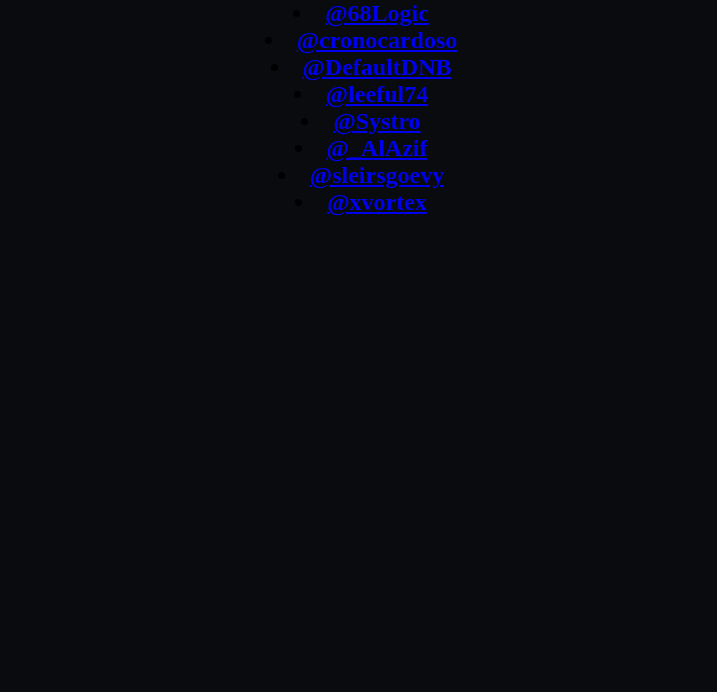
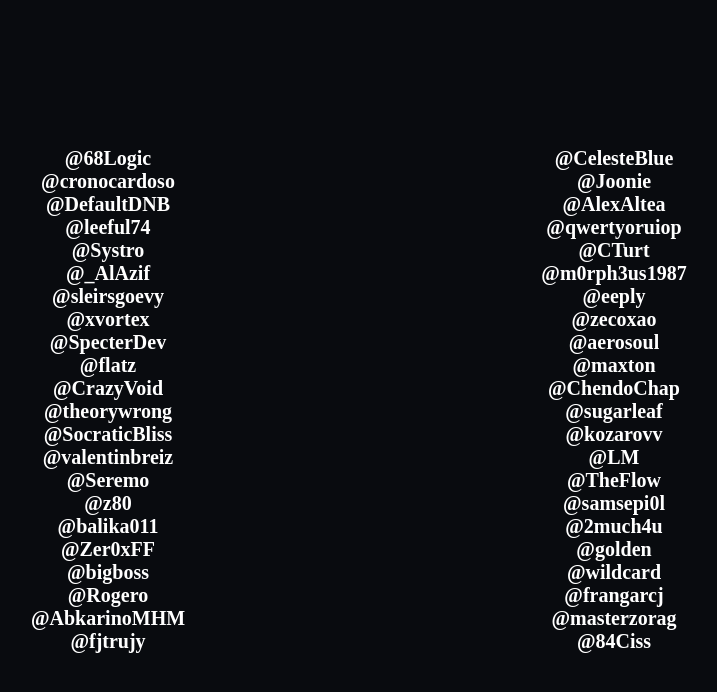
Before and after one commit to ciss84/host-6.72-v2.5-EN, a plain HTML site: page credits.html in a window 1280 px wide. Shown: the whole page, without its empty margins (279-996 px from the left). Drawn offline with Linux system fonts and the light colour scheme.

Commit message:
Update credits

```diff
--- a/credits.html
+++ b/credits.html
@@ -1,15 +1,40 @@
 <html>
+
 <head>
     <meta charset="utf-8" />
     <title>PS4HostCS V2.0.4 par Logic-68 C.S Mod By Mugiwara</title>
     <link rel="stylesheet" href="assets/css/default.css">
+    <style>
+        #listmenu {
+            text-align: center;
+            margin-top: 50vh;
+            transform: translateY(-50%);
+        }
+        #menucredit>li {
+            display: inline-block;
+            position: relative;
+            font-size: 20px;
+        }
+        #menucredit ul {
+            width: 500px;
+            list-style: none;
+            text-align: center;
+        }
+        #menucredit ul a {
+            color: #fff;
+            text-decoration: none;
+        }
+    </style>
 </head>
 <body>
     <script>
         document.body.style.backgroundImage = "url('assets/img/0.jpg')";
     </script>
-<center>
+    <div id="listmenu">
         <H2>
+            <ul id="menucredit">
+                <li>
+                    <ul>
           <li><a href="https://twitter.com/68Logic" id="@68Logic">@68Logic</a></li>
           <li><a href="https://twitter.com/cronocardoso" id="@cronocardoso">@cronocardoso</a></li>
           <li><a href="https://twitter.com/DefaultDNB" id="@DefaultDNB">@DefaultDNB</a></li>
@@ -18,6 +43,50 @@
           <li><a href="https://twitter.com/_alazif?lang=fr" id="@_AlAzif">@_AlAzif</a></li>
           <li><a href="https://github.com/sleirsgoevy/ps4jb" id="@sleirsgoevy">@sleirsgoevy</a></li>
           <li><a href="https://github.com/xvortex/ps4-dumper-vtx" id="@xvortex">@xvortex</a></li>
+          <li><a href="https://github.com/Cryptogenic" id="@SpecterDev">@SpecterDev</a></li>
+          <li><a href="https://github.com/flatz" id="@flatz">@flatz</a></li>
+          <li><a href="https://github.com/CrazyVoidProgrammer" id="@CrazyVoid">@CrazyVoid</a></li>
+          <li><a href="https://github.com/theorywrong" id="@theorywrong">@theorywrong</a></li>
+          <li><a href="https://github.com/SocraticBliss" id="@SocraticBliss">@SocraticBliss</a></li>
+          <li><a href="https://github.com/valentinbreiz" id="@valentinbreiz">@valentinbreiz</a></li>
+          <li><a href="https://github.com/Seremo" id="@Seremo">@Seremo</a></li>
+          <li><a href="https://twitter.com/ZiL0G80" id="@z80">@z80</a></li>
+          <li><a href="https://github.com/balika011" id="@balika011">@balika011</a></li>
+          <li><a href="https://github.com/Zer0xFF" id="@Zer0xFF">@Zer0xFF</a></li>
+          <li><a href="https://github.com/psxdev" id="@bigboss">@bigboss</a></li>
+          <li><a href="https://github.com/Rogero-" id="@Rogero">@Rogero</a></li>
+          <li><a href="https://github.com/AbkarinoMHM" id="@AbkarinoMHM">@AbkarinoMHM</a></li>
+          <li><a href="https://github.com/fjtrujy" id="@fjtrujy">@fjtrujy</a></li>
+                 </ul>
+                </li>
+                <li>
+                    <ul>
+          <li><a href="https://github.com/CelesteBlue-dev" id="@CelesteBlue">@CelesteBlue</a></li>
+          <li><a href="https://twitter.com/joonie86" id="@Joonie">@Joonie</a></li>
+          <li><a href="https://github.com/AlexAltea" id="@AlexAltea">@AlexAltea</a></li>
+          <li><a href="https://twitter.com/qwertyoruiopz" id="@qwertyoruiop">@qwertyoruiop</a></li>
+          <li><a href="" id="@CTurt">@CTurt</a></li>
+          <li><a href="https://twitter.com/m0rph3us1987" id="@m0rph3us1987">@m0rph3us1987</a></li>
+          <li><a href="https://github.com/eeply" id="@eeply">@eeply</a></li>
+          <li><a href="https://github.com/zecoxao" id="@zecoxao">@zecoxao</a></li>
+          <li><a href="https://github.com/aerosoul94" id="@aerosoul">@aerosoul</a></li>
+          <li><a href="https://github.com/maxton" id="@maxton">@maxton</a></li>
+          <li><a href="https://github.com/ChendoChap" id="@ChendoChap">@ChendoChap</a></li>
+          <li><a href="https://github.com/sugarleaf" id="@sugarleaf">@sugarleaf</a></li>
+          <li><a href="https://github.com/kozarovv" id="@kozarovv">@kozarovv</a></li>
+          <li><a href="https://github.com/lightningmods" id="@LM">@LM</a></li>
+          <li><a href="https://github.com/TheOfficialFloW" id="@TheFlow">@TheFlow</a></li>
+          <li><a href="https://github.com/ethylamine" id="@samsepi0l">@samsepi0l</a></li>
+          <li><a href="https://github.com/2much4u" id="@2much4u">@2much4u</a></li>
+          <li><a href="https://github.com/jogolden" id="@golden">@golden</a></li>
+          <li><a href="https://github.com/VV1LD" id="@wildcard ">@wildcard </a></li>
+          <li><a href="https://github.com/frangarcj" id="@frangarcj">@frangarcj</a></li>
+          <li><a href="https://github.com/masterzorag" id="@masterzorag">@masterzorag</a></li>
+          <li><a href="https://twitter.com/84Ciss" id="@84Ciss">@84Ciss</a></li>
+                    </ul>
+                </li>
+            </ul>
         </H2>
-</center>
+    </div>
+
 </html>
```
Lines whose indentation alone changed are shown as unchanged.
